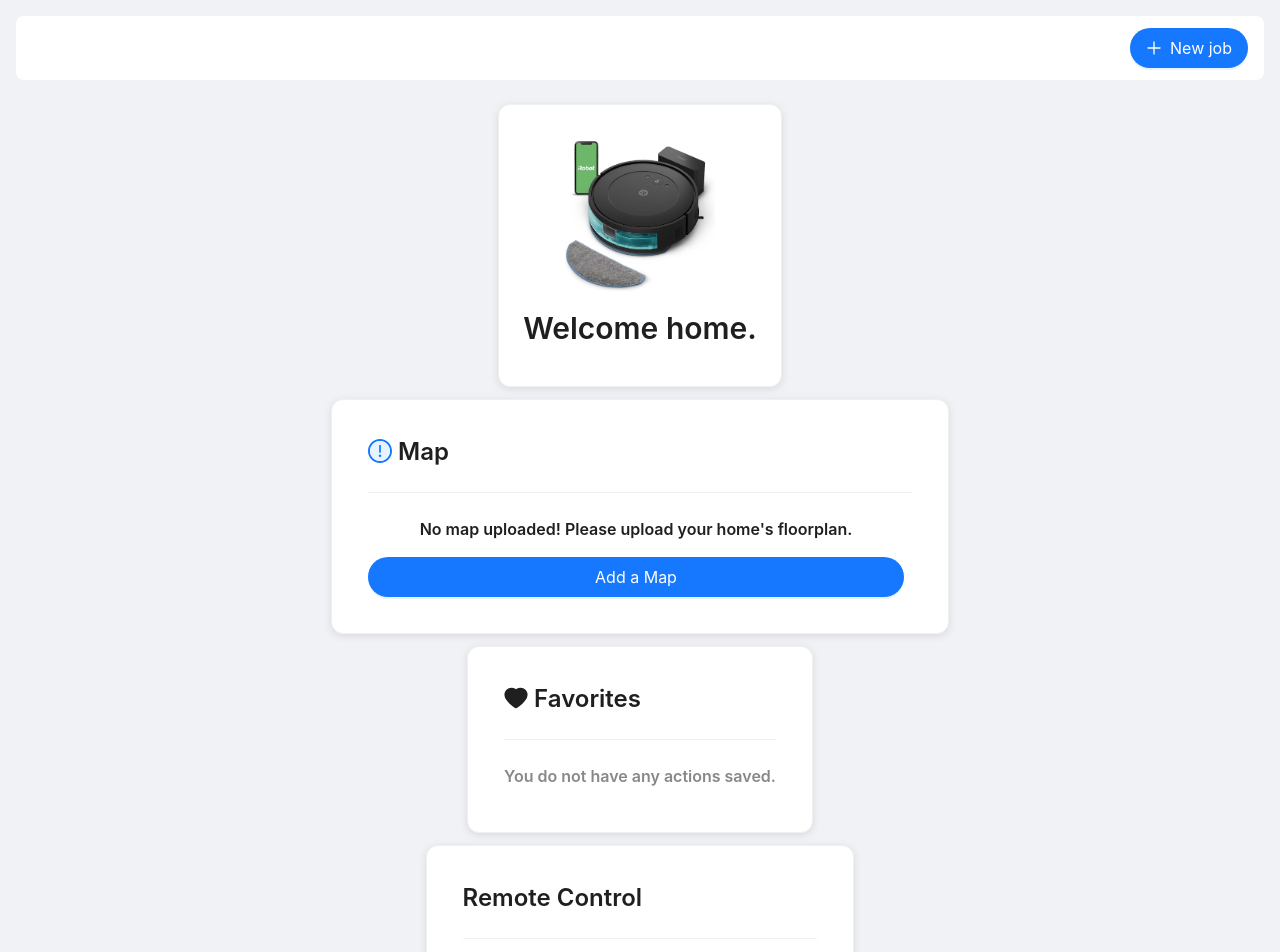
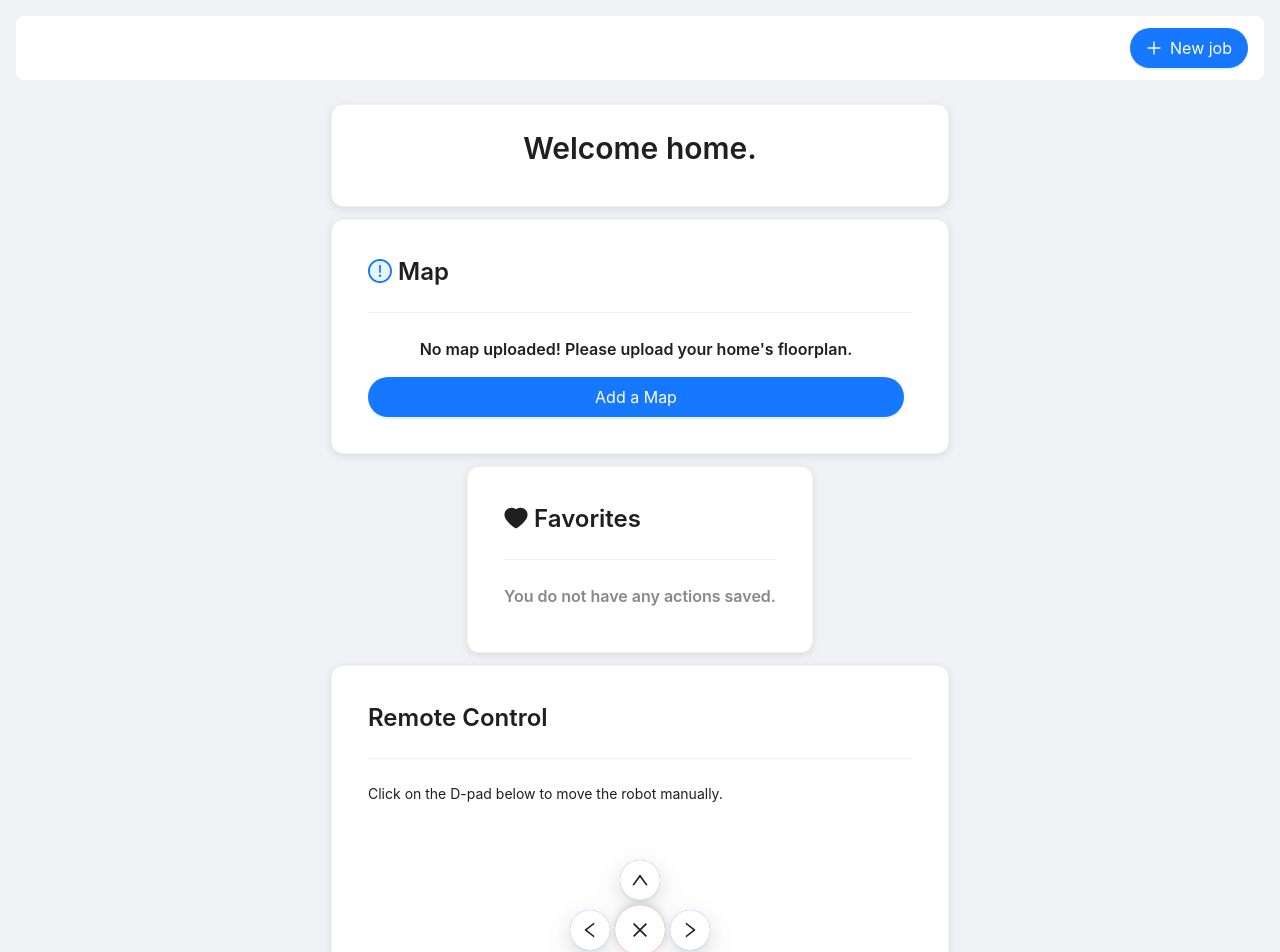
Before and after one commit to sterling-tenn/capstone-design-project, a Next.js app in the folder frontend/cargobuddy_ui/: page / in a window 1280 px wide. Shown: the top 952 px of the page. Built offline with nearby package versions, Linux system fonts and the light colour scheme.

Commit message:
make cards centered and 100% width

```diff
--- a/frontend/cargobuddy_ui/app/components/MapActions.tsx
+++ b/frontend/cargobuddy_ui/app/components/MapActions.tsx
@@ -103,7 +103,7 @@ const MapActions: React.FC = () => {
     const isNextDisabled = current === 0 ? fileList.length === 0 : uploading;
 
     return (
-        <Col xs={24} md={18} lg={12}>
+        <Col xs={24} md={18} lg={12} style={{ width: "100%" }}>
             <Card style={{ width: "100%", borderRadius: "12px", padding: 12, boxShadow: "0 2px 8px rgba(0,0,0,0.1)", display: "flex", flexDirection: "column" }}>
                 <Title level={3} style={{ width: "100%" }}>
                     {savedImage ? <CheckCircleTwoTone /> : <ExclamationCircleTwoTone />} Map
@@ -125,18 +125,22 @@ const MapActions: React.FC = () => {
                         !modalOpen && (
                             <div style={{ width: "100%", display: "flex", flexDirection: "column", alignItems: "center" }}>
                                 <Title level={5} style={{ width: "100%", textAlign: "center" }}>Current Floorplan:</Title>
-                                <Image
-                                    src={savedImage}
-                                    alt="Saved Floorplan"
-                                    width="100%"
-                                    style={{ borderRadius: "8px", marginBottom: "12px", maxWidth: "300px" }}
-                                />
+
+                                <div style={{ display: "flex", justifyContent: "center", width: "100%" }}>
+                                    <Image
+                                        src={savedImage}
+                                        alt="Saved Floorplan"
+                                        style={{ borderRadius: "8px", marginBottom: "12px", maxWidth: "300px", width: "100%", objectFit: "contain" }}
+                                    />
+                                </div>
+
                                 <Col xs={24} style={{ display: "flex", justifyContent: "center" }}>
-                                    <Button onClick={toggleOpenModal} type="primary" size="large" shape="round" style={{ width: "100%" }}>
+                                    <Button onClick={toggleOpenModal} type="primary" size="large" shape="round" style={{ maxWidth: "300px", width: "100%" }}>
                                         Change Current Map
                                     </Button>
                                 </Col>
                             </div>
+
                         )
                     )}
                 </Row>
--- a/frontend/cargobuddy_ui/app/components/RemoteControl.tsx
+++ b/frontend/cargobuddy_ui/app/components/RemoteControl.tsx
@@ -104,7 +104,7 @@ const RemoteControl: React.FC = () => {
     };
 
     return (
-        <Col xs={24} md={18} lg={12} style={{ height: 320 }}>
+        <Col xs={24} md={18} lg={12} style={{ width: "100%"}}>
             {contextHolder}
             <Card style={{ borderRadius: "12px", padding: 12, boxShadow: "0 2px 8px rgba(0,0,0,0.1)", height: "100%" }}>
                 <Title level={3}>Remote Control</Title>
--- a/frontend/cargobuddy_ui/app/page.tsx
+++ b/frontend/cargobuddy_ui/app/page.tsx
@@ -39,16 +39,8 @@ export default function Home() {
 
       <Content style={{ marginTop: "24px" }}>
         <Row style={{ flexDirection: "column" }} align="middle" gutter={[12, 12]} wrap={true}>
-          <Col xs={24} md={18} lg={12}>
-            <Card style={{ textAlign: "center", borderRadius: "12px", boxShadow: "0 2px 8px rgba(0,0,0,0.1)", minWidth: "100%" }}>
-              <motion.img
-                src="/robot.jpg"
-                alt="Robot Vacuum"
-                style={{ width: "150px", height: "150px", margin: "12px 0px" }}
-                initial={{ opacity: 0, y: -20 }}
-                animate={{ opacity: 1, y: 0 }}
-                transition={{ duration: 0.5 }}
-              />
+          <Col xs={24} md={18} lg={12} style={{ width: "100%"}}>
+            <Card style={{ textAlign: "center", borderRadius: "12px", boxShadow: "0 2px 8px rgba(0,0,0,0.1)"}}>
               <Title level={2}>Welcome home.</Title>
             </Card>
           </Col>
```
